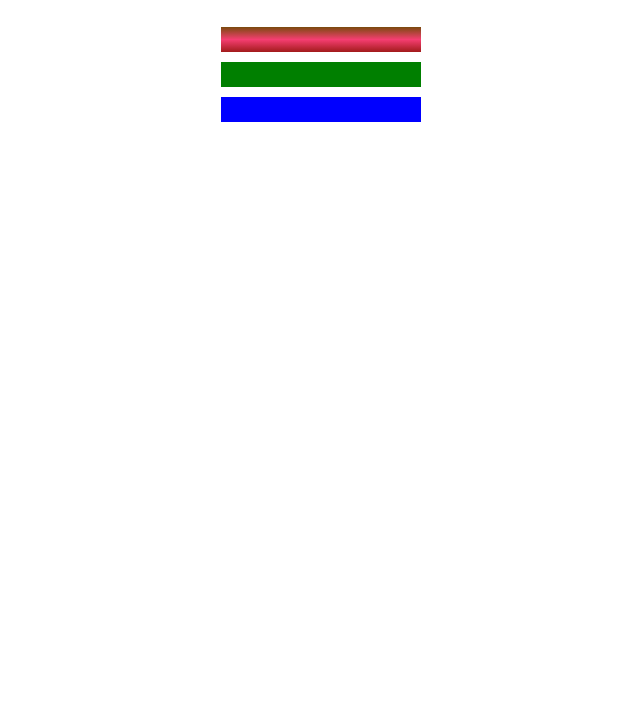
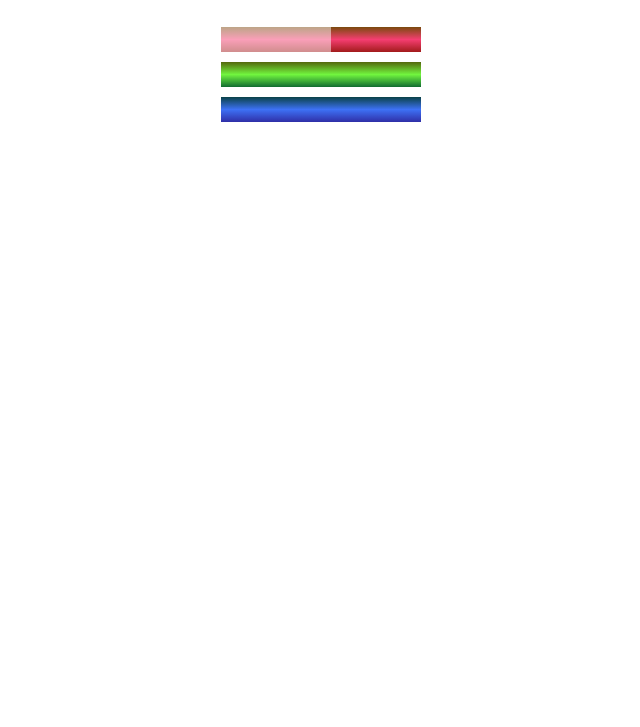
Before and after one commit to Codnova/Colored-Markers, a plain HTML site: page index.html in a window 1280 px wide. Shown: the part 73-800 px from the top of the page, without its empty margins (319-959 px from the left). Drawn offline with Linux system fonts and the light colour scheme.

Commit message:
Added sleeves to colored markers

```diff
--- a/index.html
+++ b/index.html
@@ -9,9 +9,15 @@
 	<body>
 		<h1>CSS Color Markers</h1>
 		<div class="container">
-			<div class="marker red"></div>
-			<div class="marker green"></div>
-			<div class="marker blue"></div>
+			<div class="marker red">
+				<div class="sleeve"></div>
+			</div>
+			<div class="marker green">
+
+			</div>
+			<div class="marker blue">
+
+			</div>
 		</div>
 	</body>
 </html>
--- a/styles.css
+++ b/styles.css
@@ -9,18 +9,24 @@ h1 {
 }
 
 .red {
-  background: linear-gradient(180deg, rgb(122, 74, 14) 0%, rgb(245, 62, 113) 50%, rgb(162, 27, 27) 100%);
+  background: linear-gradient(rgb(122, 74, 14), rgb(245, 62, 113), rgb(162, 27, 27));
 }
 
 .green {
-  background-color: #007F00;
+  background: linear-gradient(#55680D, #71F53E, #116C31);
 }
 
 .blue {
-	background-color: hsl(240, 100%, 50%);
+	background: linear-gradient(hsl(186, 76%, 16%), hsl(223, 90%, 60%), hsl(240, 56%, 42%));
 }
 
 .container {
 	background-color: rgb(255, 255, 255);
 	padding: 10px 0;
 }
+
+.sleeve {
+  width: 110px;
+  height: 25px;
+  background-color: rgba(255,255,255,0.5);
+}
```
